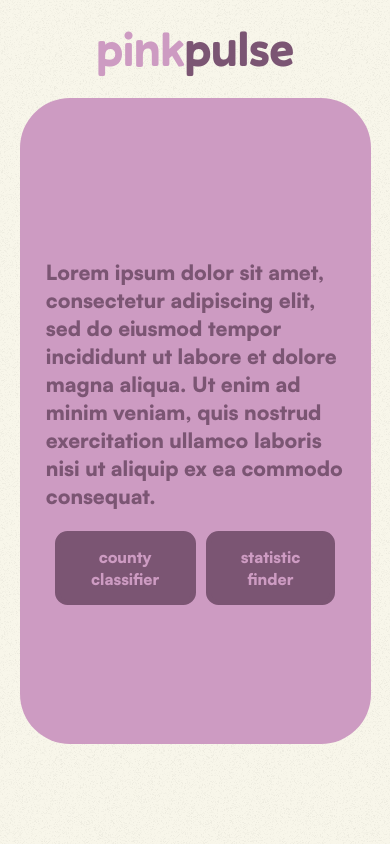
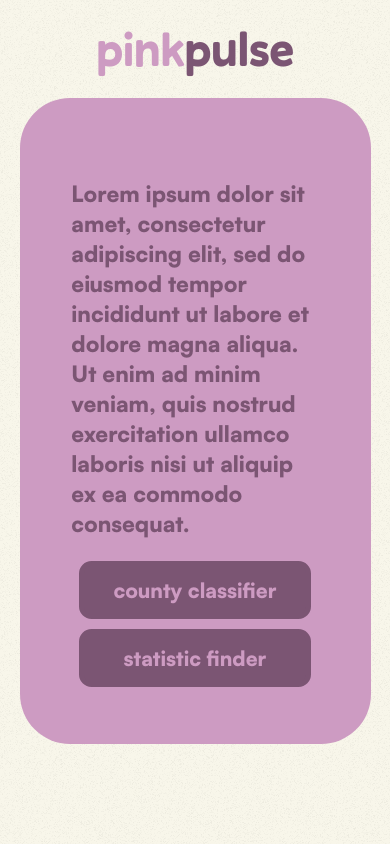
Before and after one commit to AZ0228/PinkpulseFS, a Flask app: page /second in a window 390 px wide. Shown: the top 844 px of the page. Run offline with Flask 3, Linux system fonts and the light colour scheme.

Commit message:
responsiveness

```diff
--- a/app/static/css/next.css
+++ b/app/static/css/next.css
@@ -87,16 +87,19 @@ body{
     width: 90%;
     height: 65%;
     border-radius: 50px;
+    padding:30px;
     display:flex;
     align-items: center;
     flex-direction: column;
     justify-content: center;
+    box-sizing: border-box;
 }
 
 .mainSecond{
     flex-direction:row;
     justify-content: flex-end;
     background-color: var(--purple);
+    padding:0;
 }
 
 .container{
@@ -333,13 +336,13 @@ body{
         --h1:4em;
         --h2:2.5em;
         --h3:1.7em;
-        --p: 1.3em;
+        --p: 1.8em;
         --psmall: 1.5em;
     }
     .container button{
         border-radius:12.5px;
         padding: 10px 20px;
-        font-size: 1em;
+        /* font-size: 1em; */
     }
 
     .main{
@@ -377,6 +380,7 @@ body{
     :root{
         --h1: 3em;
         --psmall: 1.3em;
+        --p:1.4em;
     }
     .container{
         gap:10px;
@@ -389,7 +393,9 @@ body{
     .statistic{
         padding:30px;
     }
-
+    .container{
+        flex-direction: column;
+    }
 
 }
 
@@ -398,6 +404,7 @@ body{
         --h1: 3em;
         --p: 1.4em;
         --psmall: 1.2em;
+
     }
     .container{
         gap:10px;
```
